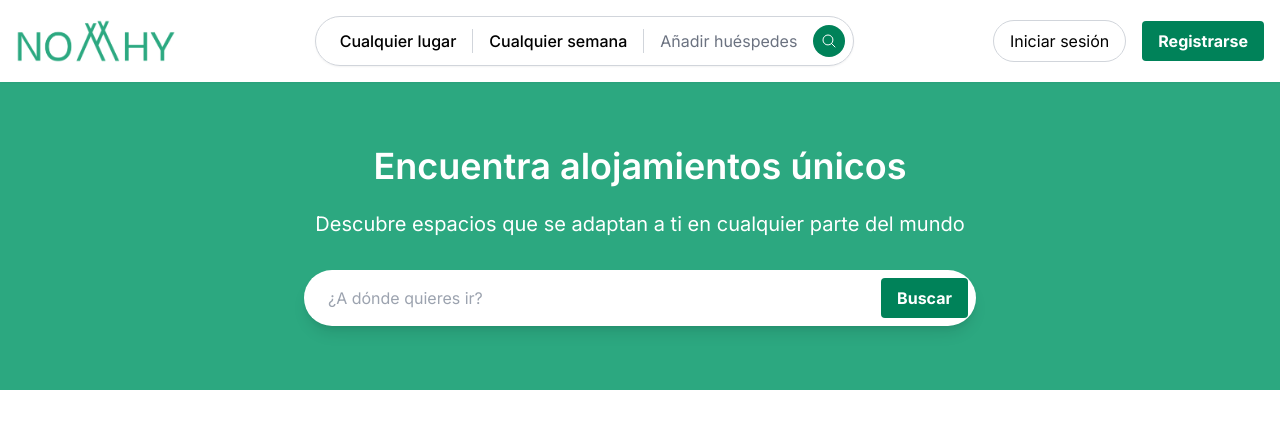
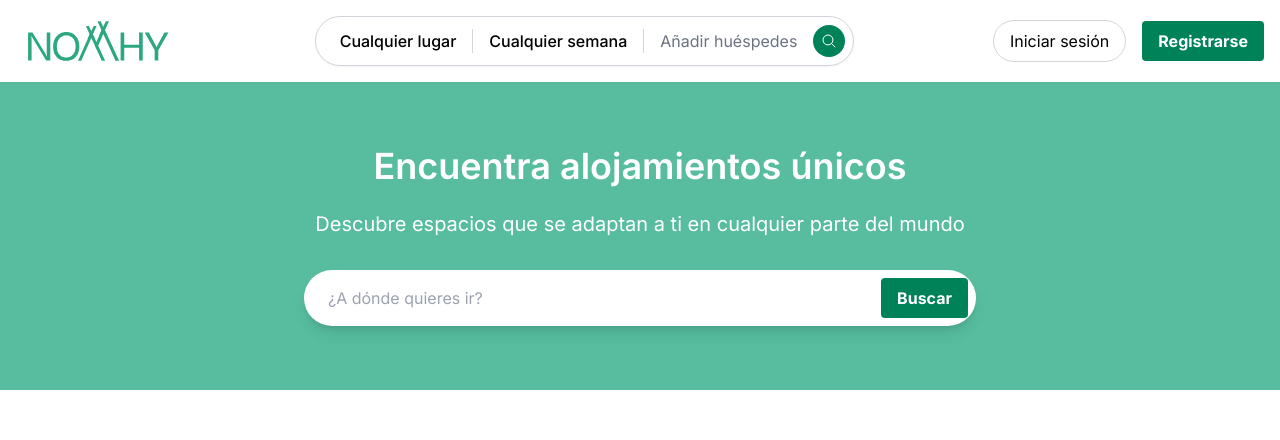
Before and after one commit to Allan021/arbnb, a Next.js app: page / in a window 1280 px wide. Shown: the top 440 px of the page. Built offline with nearby package versions, Linux system fonts and the light colour scheme; no server answers.

Commit message:
change logo

```diff
--- a/src/app/page.tsx
+++ b/src/app/page.tsx
@@ -18,7 +18,7 @@ export default function Home() {
       <Header />
 
       {/* Hero Section */}
-      <section className="w-full bg-[#2ca880] py-16">
+      <section className="w-full bg-[#57bd9e] py-16">
         <div className="container mx-auto px-4 text-center text-white">
           <h1 className="text-4xl font-semibold mb-6">
             Encuentra alojamientos únicos
--- a/src/components/Header.tsx
+++ b/src/components/Header.tsx
@@ -3,7 +3,7 @@
 import React, { useState, useEffect } from "react";
 import Link from "next/link";
 import Image from "next/image";
-import Logo from "@assets/icon/nomhy.webp";
+import Logo from "@assets/icon/nomhy.svg";
 import { useAuth } from "@/lib/AuthContext";
 import UserMenu from "./ui/user-menu";
 
```
Also changed, not shown: public/assets/icon/nomhy.svg (added).
